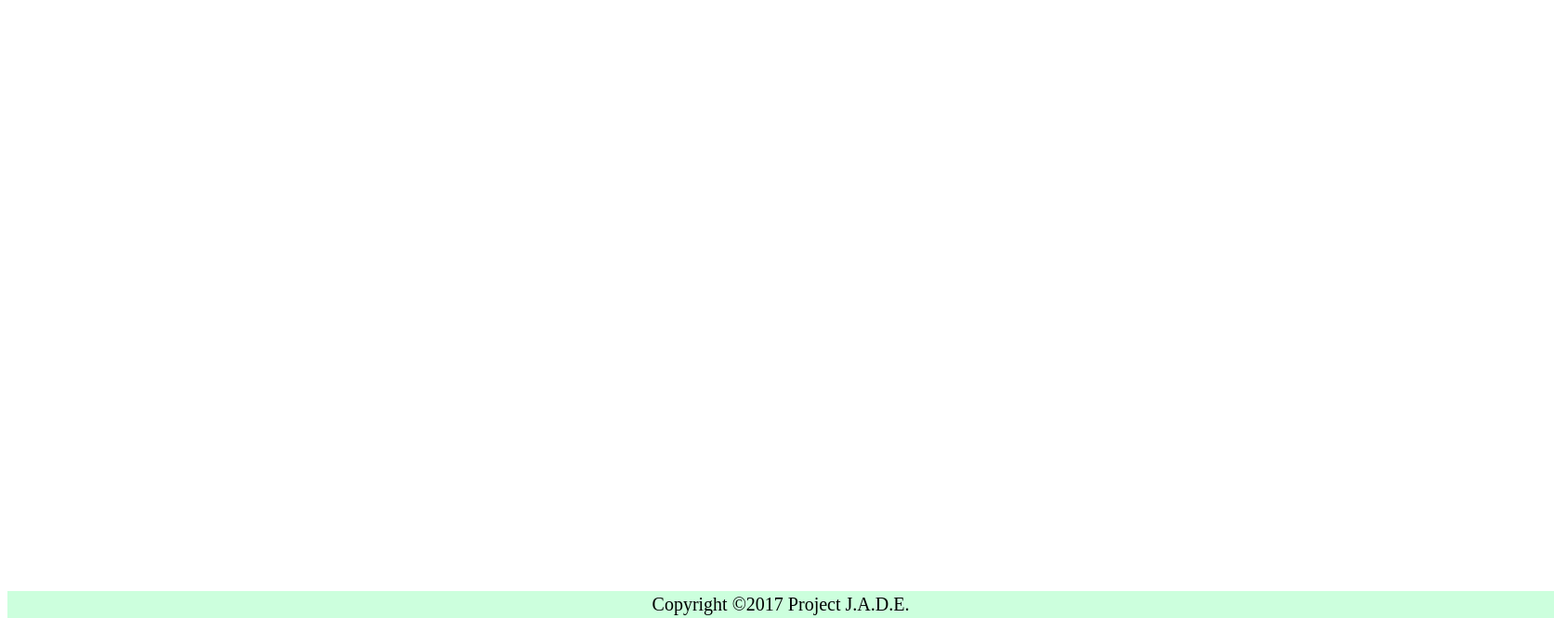
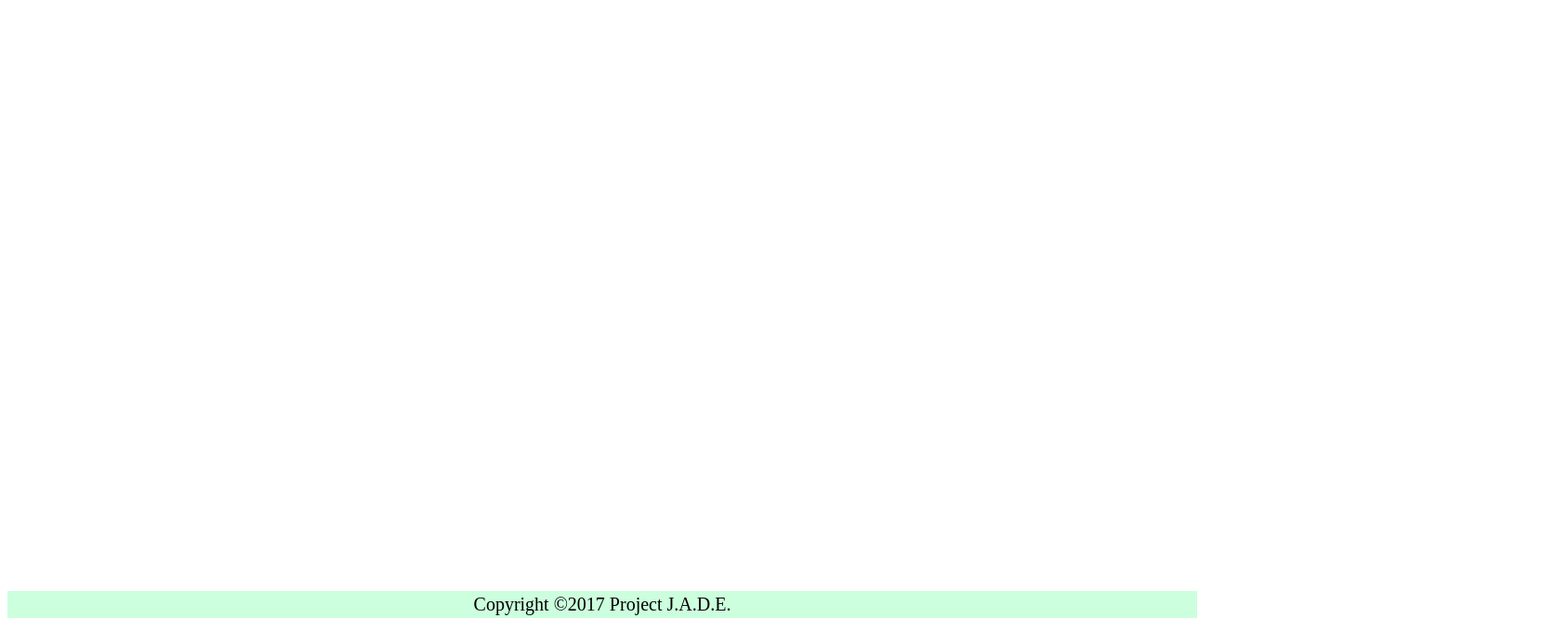
Before and after one commit to jonathan91021/IS-project, a plain HTML site: page aboutus.html in a window 1280 px wide. Shown: the part 135-800 px from the top of the page at 93% size, 1672 px wide, since content can reach past the window. Drawn offline with Linux system fonts and the light colour scheme.

Commit message:
Update aboutus.css

```diff
--- a/aboutus.css
+++ b/aboutus.css
@@ -1,10 +1,11 @@
 div {
   text-align: center;
+  clear: left;
   background-color: #ccffdd;
   font-size: 20px;
   padding-top: 3px;
   padding-bottom: 3px;
-  width: 130%;
+  width: 100%;
   bottom: 0;
   position: absolute;
 }
```
